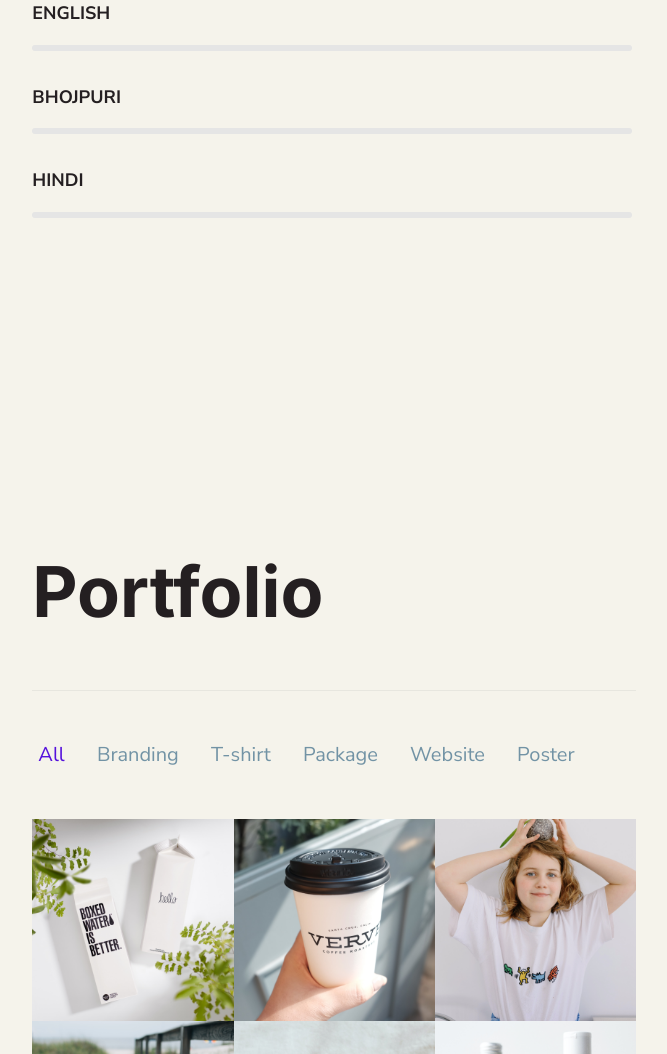
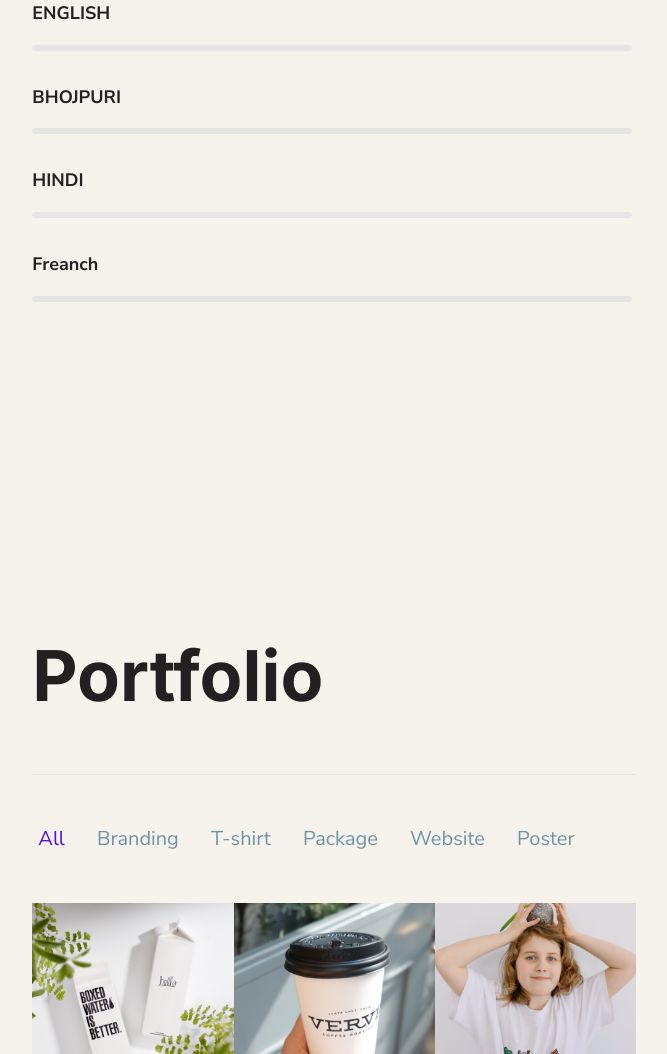
Before and after one commit to jaynit-singh/portfolio, a plain HTML site: page index.html in a window 1280 px wide. Shown: the part 7395-8449 px from the top of the page, without its empty margins (197-864 px from the left). Drawn offline with nearby package versions, Linux system fonts and the light colour scheme; files that its build step writes are made by us from their sources; files whose address does not match are found by name.

Commit message:
Update index.html

```diff
--- a/index.html
+++ b/index.html
@@ -549,7 +549,9 @@
                                 <h4>HINDI</h4>
                                 <div class="ab-progress progress-tooltip" data-progress data-tooltip="true"
                                     data-value="80" data-title=""></div>
-
+                                <h4>Freanch</h4>
+                                <div class="ab-progress progress-tooltip" data-progress data-tooltip="true"
+                                    data-value="80" data-title=""></div>
                             </div>
 
                     </section>
```
